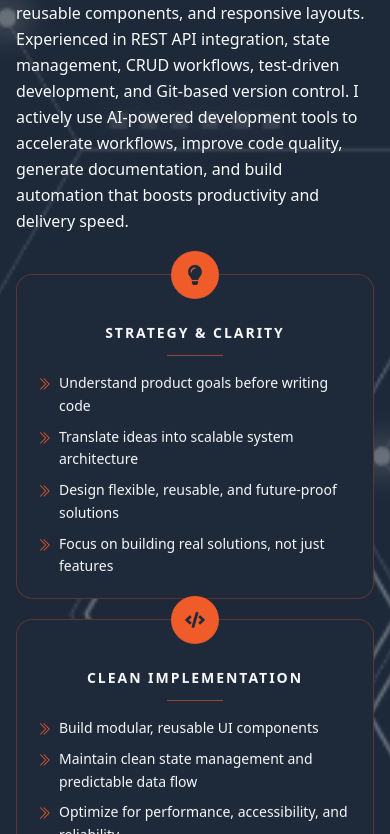
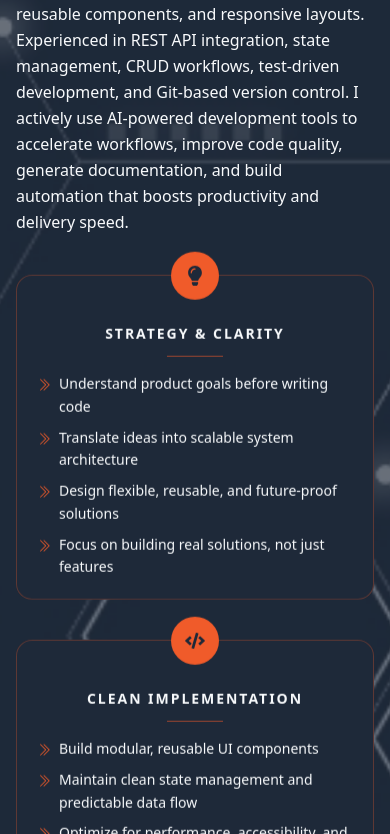
Before and after one commit to KinjalHirapara/portfolio, a React (Vite) app: page / in a window 390 px wide. Shown: the part 1166-2000 px from the top of the page. Built offline with nearby package versions, Linux system fonts and the light colour scheme.

Commit message:
Updated spacing issue in about us small screen.

```diff
--- a/src/components/About.tsx
+++ b/src/components/About.tsx
@@ -164,7 +164,7 @@ const About: React.FC = () => {
           whileInView="visible"
           viewport={{ once: false, amount: 0.2 }}
           variants={cardsContainerVariants}
-          className="grid gap-5 md:grid-cols-3"
+          className="grid gap-10 md:gap-5 md:grid-cols-3"
         >
           {aboutCards.map((card) => {
             const Icon = card.icon;
```
